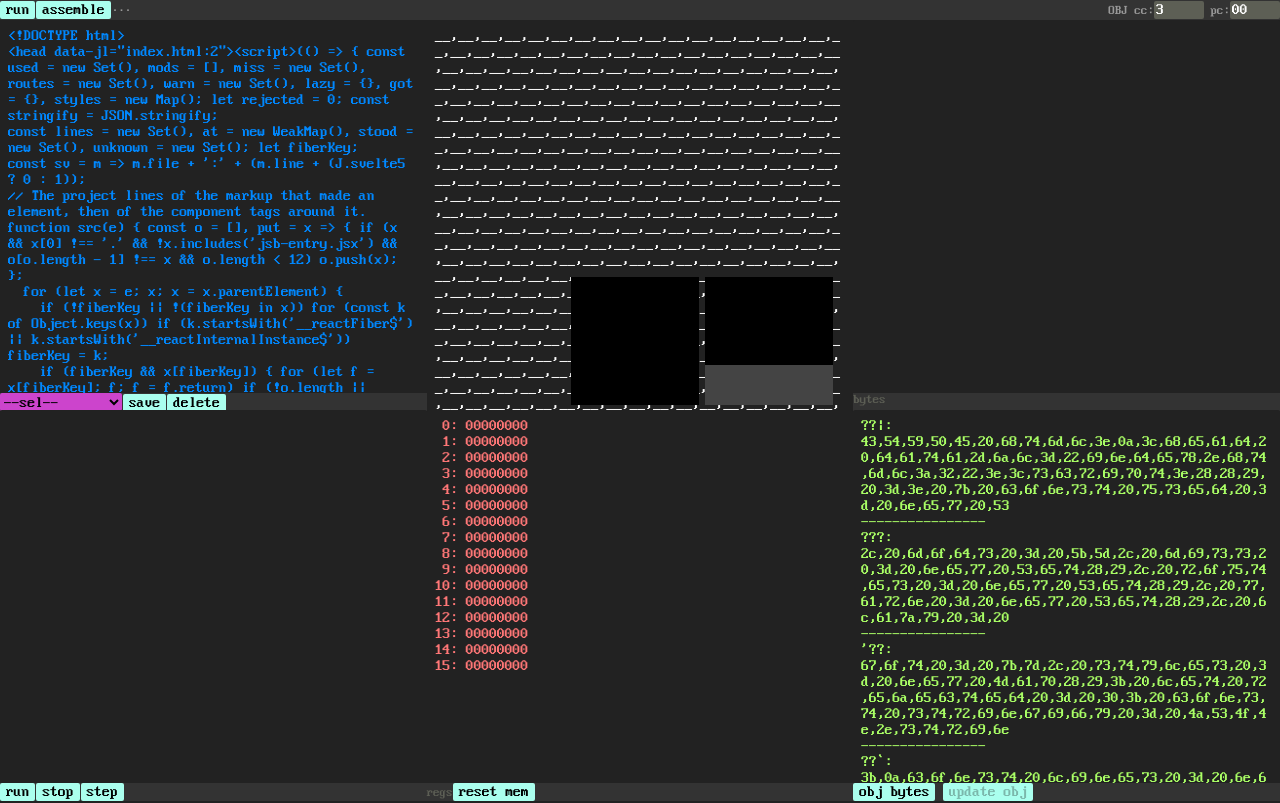
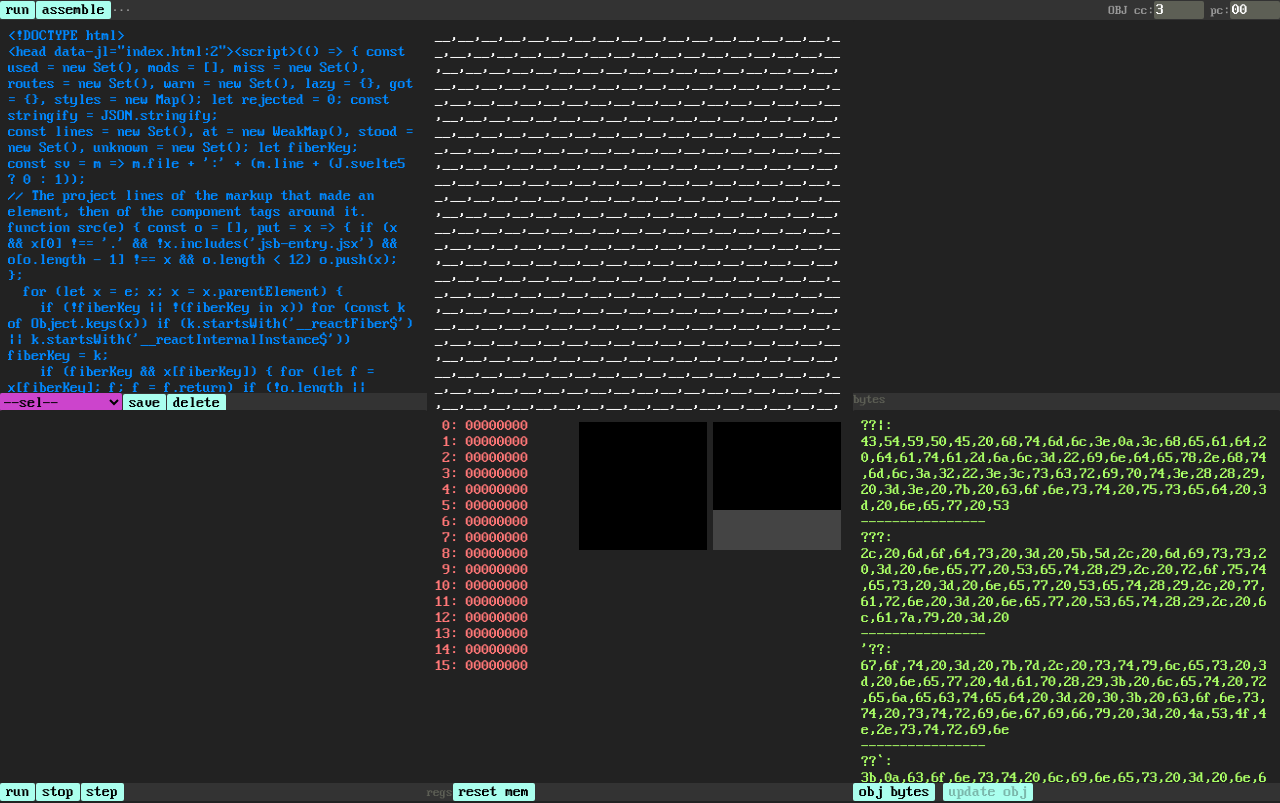
Before and after one commit to mrspeaker/zads, a website with bundled scripts: page index.html in a window 1280 px wide. Built offline with nearby package versions, Linux system fonts and the light colour scheme; files whose address does not match are found by name.

Commit message:
relocate screens

```diff
--- a/index.html
+++ b/index.html
@@ -28,10 +28,6 @@
     </div>
     <div>
       <textarea id="mem" spellcheck="false"></textarea>
-      <div id="screens">
-        <canvas id="screen" width="32" height="32"></canvas>
-        <canvas id="memviz" width="32" height="32"></canvas>
-      </div>
     </div>
     <div>
       <textarea id="dis" spellcheck="false"></textarea>
@@ -48,6 +44,10 @@
     <div>
       <textarea id="regs" spellcheck="false"></textarea>
       <div class="boxbar">regs<button id="btnResetMem">reset mem</button></div>
+      <div id="screens">
+        <canvas id="screen" width="32" height="32"></canvas>
+        <canvas id="memviz" width="32" height="32"></canvas>
+      </div>
     </div>
     <div>
       <textarea id="obj" spellcheck="false"></textarea>
--- a/main.css
+++ b/main.css
@@ -152,8 +152,8 @@ select {
 }
 #screens {
   position: absolute;
-  right: 20px;
-  bottom: 2px;
+  right: 12px;
+  top: 12px;
 }
 #screens canvas  {
   background-color: #444;
```
